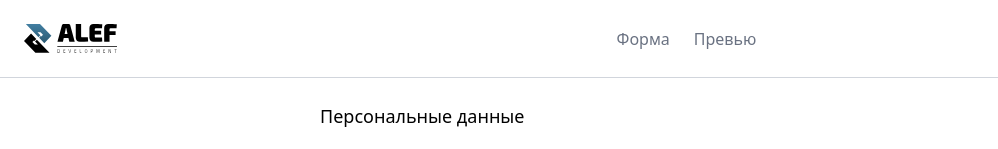
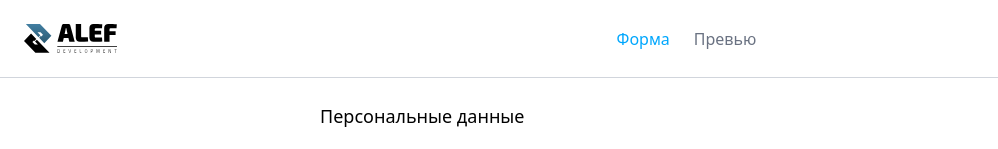
Before and after one commit to maxfromit/family-form, a Vue app: page / in a window 1280 px wide. Shown: the top 149 px of the page, without its empty margins (0-998 px from the left). Built offline with nearby package versions, Linux system fonts and the light colour scheme; the HTML template or start-up script is replaced by a standard one.

Commit message:
src/App updated navigation links to include active class and active class for click event

```diff
--- a/src/App.vue
+++ b/src/App.vue
@@ -10,9 +10,11 @@ import { RouterLink, RouterView } from 'vue-router'
       >
         <img alt="Alef logo" class="text-black" src="@/assets/logo.svg" width="93" height="29" />
 
-        <nav class="grow flex flex-row items-center justify-center gap-[24px] text-gray-500">
-          <RouterLink to="/"> Форма</RouterLink>
-          <RouterLink to="/preview">Превью</RouterLink>
+        <nav
+          class="grow flex flex-row items-center justify-center gap-[24px] text-gray-500 active:text-primary/80"
+        >
+          <RouterLink activeClass="text-primary" to="/"> Форма</RouterLink>
+          <RouterLink activeClass="text-primary" to="/preview">Превью</RouterLink>
         </nav>
       </div>
     </header>
```
